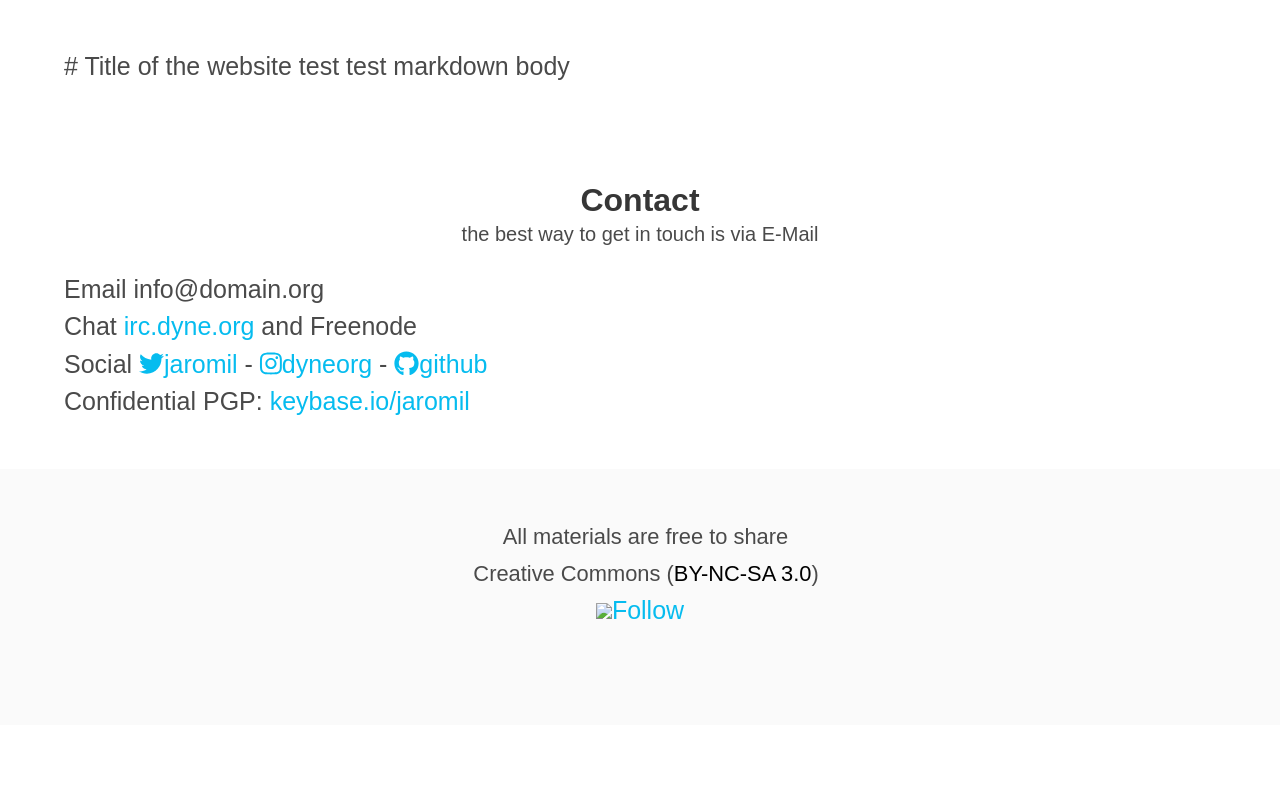
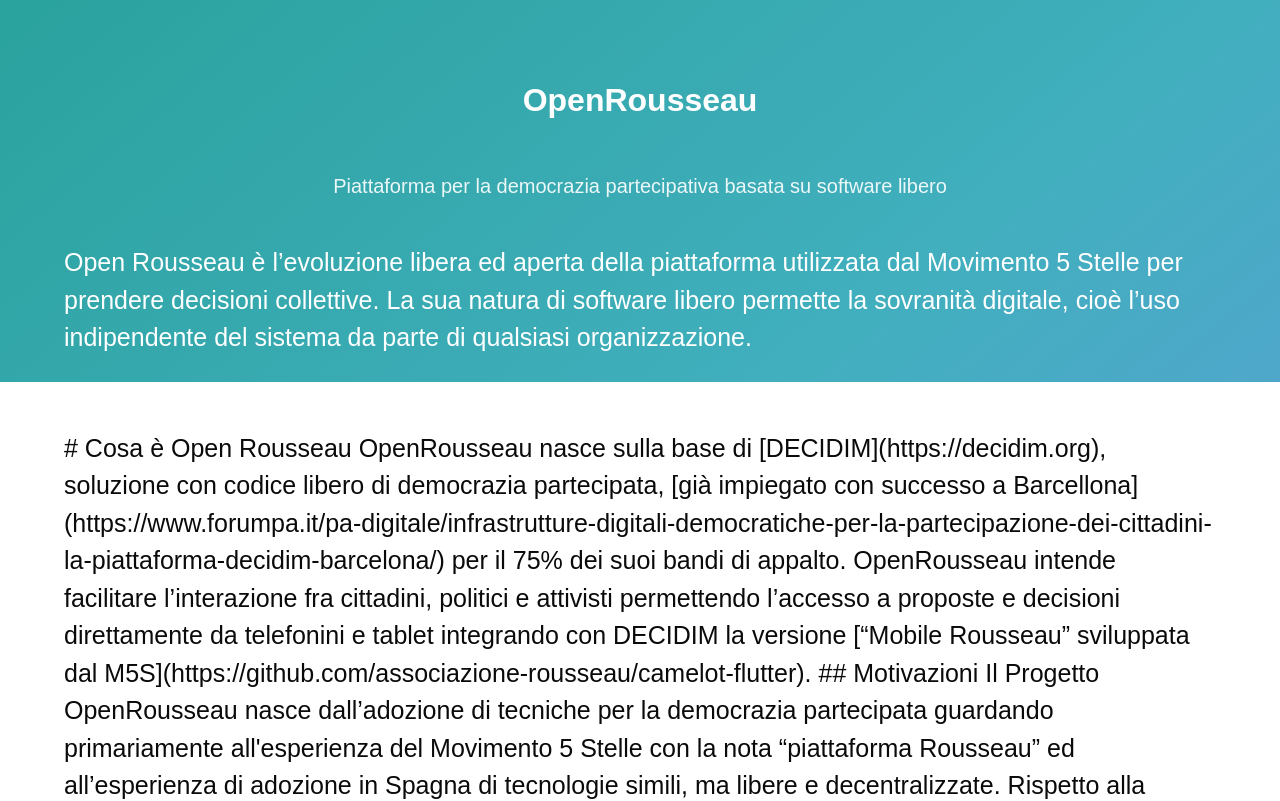
Before and after one commit to decidiamo/openrousseau-website, a website: page views/index.html in a window 1280 px wide. Shown: the top 801 px of the page. Drawn offline with nearby package versions, Linux system fonts and the light colour scheme; files that its build step writes are made by us from their sources.

Commit message:
primi contenuti

```diff
--- a/_sass/main.scss
+++ b/_sass/main.scss
@@ -11,19 +11,24 @@
 
 // 2. Set your own initial variables
 // Update the blue shade, used for links
+$white: #fff;
 $blue: #06bcef;
 // Add pink and its invert
 // $pink: #ff8080;
-$pink: #ffeedd;
-$pink-invert: #fff;
+// $pink: #ffeedd;
+$color1: #41afbe;
+$invert: #BE5041;
+$color2: #4170BE;
+$color3: #41BE8F;
 // Update the sans-serif font family
 $family-sans-serif: "Ubuntu", "Arial", sans-serif;
 $family-serif: "Times", serif;
 // 3. Set the derived variables
 // Use the new pink as the primary color
-$primary: $pink;
-$primary-invert: $black;
-
+$primary: $color1;
+$primary-invert: $white;
+$link: $color2;
+$text: $black;
 // 4. Import the rest of Bulma
 
 
@@ -35,6 +40,7 @@
 .hero-foot {
 	padding: 1em;
 }
+
 
 // full width iframes
 .embed-responsive {
@@ -54,6 +60,8 @@
 
 h1, h2, h3 {
 //	text-align: center;
+	padding: 1em;
+	color: $invert;
 	@extend .has-text-centered;
 }
 
@@ -65,6 +73,17 @@
 	@extend .is-primary;
 	@extend .has-text-justified;
 }
+
+ul {
+	list-style: initial;
+}
+ol {
+	list-style: numbered;
+}
+ol, ul {
+	padding: 1.5em;
+}
+
 // html { background-color: $green;}
 /* .embed-responsive-item { */
 /* 	width: 16em; */
--- a/views/index.html
+++ b/views/index.html
@@ -35,79 +35,93 @@
     </head>
     <body>
 
-        <!-- <section class="hero is-primary is-bold">
+        <section class="hero is-primary is-bold">
             <div class="hero-head">
 				<div class="container">
-             <h1 class="title">Title</h1>
-             <h2 class="subtitle">Subtitle</h2>
+					<h1 class="title">OpenRousseau</h1>
+					<h2 class="subtitle">Piattaforma per la democrazia partecipativa basata su software libero</h2>
 				</div>
             </div>
-             <div class="hero-body">
-             <div class="container">
-             <div class="embed-responsive" width="100%" height="100%">
-             <iframe src="https://www.youtube.com/embed/zJNUUkx-_38" allowfullscreen></iframe>
-             </div>
-             </div>
-             </div>
+            <!-- <div class="hero-body"> -->
+			<!-- 	<div class="container"> -->
+			<!-- 		<div class="embed-responsive" width="100%" height="100%"> -->
+			<!-- 			<iframe src="https://www.youtube.com/watch?v=iLyyTBVFogE" allowfullscreen></iframe> -->
+			<!-- 		</div> -->
+			<!-- 	</div> -->
+            <!-- </div> -->
             <div class="hero-foot">
 				<div class="container">
-             <h2>Description</h2>
+					Open Rousseau è l’evoluzione libera ed aperta della piattaforma utilizzata dal Movimento 5 Stelle per prendere decisioni collettive. La sua natura di software libero permette la sovranità digitale, cioè l’uso indipendente del sistema da parte di qualsiasi organizzazione.
 				</div>
             </div>
 		</section>
-		-->
+
 
         <section class="section">
             <div class="container">
 
 				<markdown>
+# Cosa è Open Rousseau
 
-# Title of the website
+OpenRousseau nasce sulla base di [DECIDIM](https://decidim.org), soluzione con codice libero di democrazia partecipata, [già impiegato con successo a Barcellona](https://www.forumpa.it/pa-digitale/infrastrutture-digitali-democratiche-per-la-partecipazione-dei-cittadini-la-piattaforma-decidim-barcelona/) per il 75% dei suoi bandi di appalto.
 
-test test markdown body
+OpenRousseau intende facilitare l’interazione fra cittadini, politici e attivisti permettendo l’accesso a proposte e decisioni direttamente da telefonini e tablet integrando con DECIDIM la versione [“Mobile Rousseau” sviluppata dal M5S](https://github.com/associazione-rousseau/camelot-flutter).
 
+## Motivazioni
 
+Il Progetto OpenRousseau nasce dall’adozione di tecniche per la democrazia partecipata guardando primariamente all'esperienza del Movimento 5 Stelle con la nota “piattaforma Rousseau” ed all’esperienza di adozione in Spagna di tecnologie simili, ma libere e decentralizzate.
+
+Rispetto alla “piattaforma Rousseau”, che funziona come servizio erogato su sistemi proprietari di una società privata, gli obiettivi di OpenRousseau sono rendere:
+
+1. Il codice open source, offrendo quindi garanzia di sicurezza e trasparenza della piattaforma.
+2. Il sistema indipendente, mantenendo i dati e le decisioni di coordinamento dei cittadini in mano a loro stessi: potendo installare, configurare e gestire il sistema sui propri computer.
+3. La piattaforma disponibile all’uso da parte di qualsiasi soggetto politico e istituzionale, promuovendone l’uso come strumento di democrazia partecipativa.
+4. Il sistema conforme alle direttive vigenti sulla privacy e la sicurezza degli utenti, prendendo come riferimento gli standard europei sulla democrazia partecipata.
+
+Ad oggi **il codice software della “Piattaforma Rousseau” è proprietario**, non è cioè di libero utilizzo, consultazione e modifica, poiché questa è erogata nella cosiddetta modalità SAAS (software as a service), cioè limitandosi a consentire l’interazione degli utenti ma non consentendo a quest’ultimi di potere liberamente riusare il software.
+
+Con Open Rousseau vogliamo che sia possibile per qualsiasi soggetto politico e istituzionale, sia locale che nazionale, adottare una tecnologia di democrazia partecipativa indipendente e decentralizzata. **Vogliamo che i dati e la piattaforma di coordinamento appartengano ai fruitori**: vogliamo poter installare, configurare e gestire il sistema su qualsiasi server, con la piena autonomia di migrazione e garanzia di sicurezza e trasparenza.
+
+## Componenti software
+
+I software che abilitano la collaborazione di comunità attraverso la rete sono tipicamente composti da diverse componenti software, siano esse web o mobile, comunemente riferite come:
+Frontend: Il Client (cioè la “app” per il telefonino o il sito web)
+Backend: Il Server (che custodisce e tratta i dati, garantisce l’integrità e funzionalità)
+
+Il Progetto OpenRousseau deve indirizzare la piena compatibilità applicativa con le 14 funzionalità erogate come servizio SAAS dalla Associazione Rousseau.
+
+Per fare ciò userà come Frontend mobile esattamente la stessa “app” per cellulare chiamata “Camelot Flutter”, sviluppata sin dall’inizio secondo paradigmi di software libero dall’attivista  e sviluppatore Emanuel Mazzilli per conto della Associazione Rousseau.
+
+Il Backend sarà invece basato sul software Ruby on Rails Decidim, a cui saranno apportati tutti i miglioramenti necessari (sempre rilasciati pubblicamente e nativamente integrati nel software) per garantire la piena compatibilità con Camelot Flutter e con le 14 funzionalità del Backend Rousseau prodotto dalla medesima associazione.
+
+## Democrazia Partecipata secondo le Linee Guida dell’Agenzia Italia Digitale
+
+Riteniamo che le piattaforme tecnologiche di Democrazia Partecipata debbano rispettare i più rigidi criteri di trasparenza, riuso e sovranità digitale secondo i medesimi criteri definiti dall'Agenzia per l’Italia Digitale (Ora Ministero Innovazione Tecnologica): **il software deve essere completamente open source**.
+
+Guardando alla preziosa esperienza del Movimento 5 Stelle con l'Associazione Rousseau, ai suoi pregi (un grande movimento collaborativo e di stimolo partecipativo) ma anche ai suoi difetti (software di partecipazione privato e mancanza di sovranità digitale dei dati), riteniamo che la comunità tecnico-informatica italiana con il progetto OpenRousseau possa dare una risposta alla volontà di organizzazione e partecipazione di Movimenti e Partiti.
 
 				</markdown>
-				<!--
-				-->
 
             </div>
         </section>
 
         <section class="section">
             <div class="container">
-                <h1 class="title">Contact</h1>
-                <h2 class="subtitle">the best way to get in touch is via E-Mail</h2>
-                <p>
-                    <span class="badge badge-primary">Email</span> info@domain.org <br />
-                    <span class="badge badge-dark">Chat</span> <a href="https://irc.dyne.org">irc.dyne.org</a>&nbsp;and Freenode <br />
-
-                    <span class="badge badge-success">Social</span> <a href="https://twitter.com/jaromil">
-                        <i class="fab fa-twitter"></i>jaromil</a>
-                        - <a href="https://instagram.com/dyneorg"><i class="fab fa-instagram"></i>dyneorg</a>
-                        - <a href="https://github.com/dyne"><i class="fab fa-github"></i>github</a> <br />
-                        <span class="badge badge-warning">Confidential</span>
-                        PGP:  <a href="https://keybase.io/jaromil">keybase.io/jaromil</a>
+                <h1 class="title">Partecipa</h1>
+                <h2 class="subtitle">Il Progetto Open Rousseau si coordina e sviluppa in modo trasparente e aperto</h2>
+                <p class="has-text-centered">
+				<a href="https://github.com/openrousseau"><i class="fab fa-github"></i> OpenRousseau su GitHub</a> <br />
+                <a href="https://twitter.com/OpenRousseau"><i class="fab fa-twitter"></i> OpenRousseau su Twitter</a> <br />
+				<a href="https://t.me/openrousseau"><i class="fab fa-telegram"></i> OpenRousseau su Telegram</a>
                 </p>
             </div>
         </section>
 
-        <footer class="footer has-text-centered">
-            <ul>
-                <li>
-                    <small>
-                        &nbsp; All materials are free to share<br />
-                        &nbsp; Creative Commons (<a href="http://creativecommons.org/licenses/by-nc-sa/3.0/" style="color: #000">BY-NC-SA 3.0</a>)
-                    </small>
-                </li>
+        <footer class="footer has-text-centered has-text-weight-light">
+                        <p>Tutti i materiali contenuti in questa pagina sono liberi</p>
+                        <p>Creative Commons (<a href="http://creativecommons.org/licenses/by-nc-sa/3.0/" style="color: #000">BY-NC-SA 3.0</a>)</p>
+						<p><a href="https://twitter.com/OpenRousseau" data-show-count="false" data-size="small" style="padding: 0 2em"><i class="fab fa-twitter"></i> Follow</a></p>
 
-                <li>
-                    <a href="https://twitter.com/DyneOrg" data-show-count="false" data-size="small" style="padding: 0 2em">
-                        <img src="img/twitter.png" width="auto">Follow</a>
-                </li>
-
-            </ul>
         </footer>
         <script type="text/javascript" src="lib/main.js"></script>
         <!-- <script src="https://code.jquery.com/jquery-latest.min.js"></script> -->
```
Lines whose indentation alone changed are shown as unchanged.
